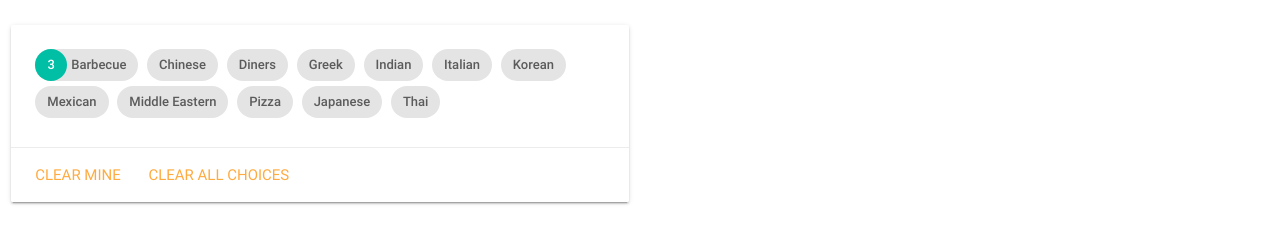
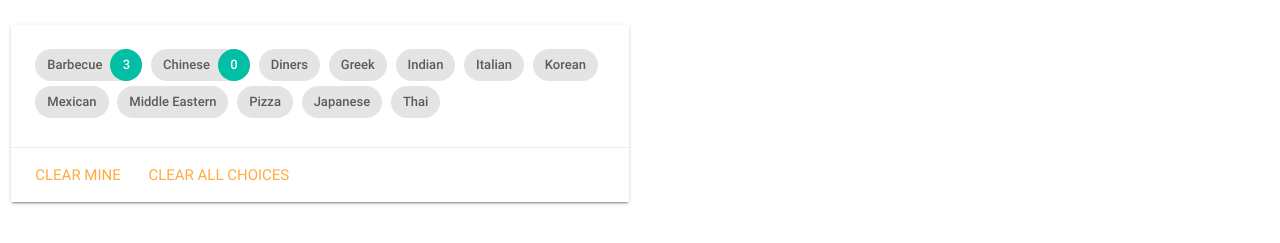
Before and after one commit to mastindersingh/group-lunch, a plain HTML site: page index.html in a window 1280 px wide. Shown: the part 135-378 px from the top of the page. Drawn offline with nearby package versions, Linux system fonts and the light colour scheme.

Commit message:
Added +1 functionality

```diff
--- a/css/style.css
+++ b/css/style.css
@@ -1,6 +1,6 @@
-span.number-icon {
-    float: left;
-    margin: 0 4px 0 -12px;
+span.vote-count {
+  float: right;
+  margin: 0 -12px 0 8px;
   height: 32px;
   width: 32px;
   border-radius: 50%;
--- a/index.html
+++ b/index.html
@@ -34,10 +34,12 @@
           <div class="card darken-1">
             <div class="card-content">
               <div class="chip">
-                <span class="number-icon">3</span>
+                <span class="vote-count">3</span>
                 Barbecue
               </div>
-              <div class="chip">Chinese</div>
+              <div class="chip">
+                <span class="vote-count">0</span>
+                Chinese</div>
               <div class="chip">Diners</div>
               <div class="chip">Greek</div>
               <div class="chip">Indian</div>
@@ -65,16 +67,6 @@
       <!--Import jQuery before materialize.js-->
       <script type="text/javascript" src="https://code.jquery.com/jquery-2.1.1.min.js"></script>
       <script type="text/javascript" src="js/materialize.min.js"></script>
-      <script>
-      // $('.chips-initial').material_chip({
-      //   data: [{
-      //     tag: 'Apple',
-      //   }, {
-      //     tag: 'Microsoft',
-      //   }, {
-      //     tag: 'Google',
-      //   }],
-      // });
-      </script>
+      <script type="text/javascript" src="js/app.js"></script>
     </body>
   </html>
--- /dev/null
+++ b/js/app.js
@@ -0,0 +1,10 @@
+$('.chip').click(function(e) {
+  // var el = parseInt($('.vote-count').text());
+
+  var targetCount = $(this).children('.vote-count');
+
+  targetCount.text(parseInt($(targetCount).text()) + 1);
+
+  // $(this).children('.vote-count').text(parseInt($('.vote-count').text()) +1);
+  console.log(e);
+});
```
Lines whose indentation alone changed are shown as unchanged.
